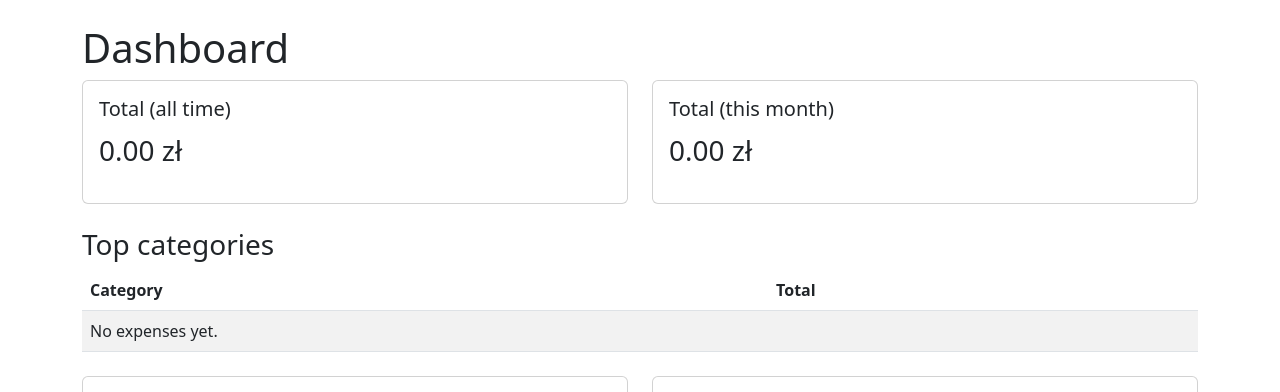
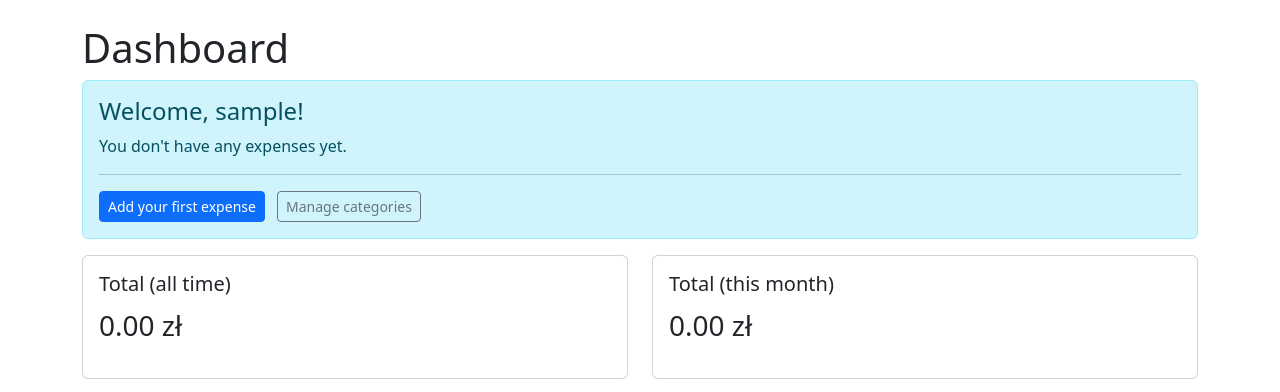
Before and after one commit to KacperKicior/ExpenseTracker, a Django app: page / in a window 1280 px wide. Shown: the part 56-448 px from the top of the page. Run offline with Django 5.2, Linux system fonts and the light colour scheme; the visitor is signed in with stand-in values (Sample User, id 1); data that the repository does not hold is empty.

Commit message:
Onboarding logic added
For new users without any expenses a alert diagram will apear guiding them through basics

```diff
--- a/expenses/templates/expenses/dashboard.html
+++ b/expenses/templates/expenses/dashboard.html
@@ -1,6 +1,25 @@
 {% extends "base.html" %}
 {% block content %}
 <h1>Dashboard</h1>
+
+{% if not has_expenses %}
+<div class="alert alert-info" role="alert">
+  <h4 class="alert-heading">Welcome, {{ user.username }}!</h4>
+  <p>
+    You don't have any expenses yet.
+  </p>
+  <hr>
+  <p class="mb-0">
+    <a href="{% url 'expenses:expense_add' %}" class="btn btn-primary btn-sm">
+      Add your first expense
+    </a>
+    <a href="{% url 'expenses:category_list' %}" class="btn btn-outline-secondary btn-sm ms-2">
+      Manage categories
+    </a>
+  </p>
+</div>
+{% endif %}
+
 
 <div class="row mb-4">
   <div class="col-md-6">
--- a/expenses/views.py
+++ b/expenses/views.py
@@ -21,7 +21,8 @@ def dashboard(request):
     today = timezone.now().date()
     start_of_month = today.replace(day=1)
 
-    # Basic totals
+    has_expenses = Expense.objects.filter(user=request.user).exists()
+
     total_all = Expense.objects.filter(user=request.user).aggregate(
         Sum('amount')
     )['amount__sum'] or 0
@@ -32,7 +33,6 @@ def dashboard(request):
         date__lte=today
     ).aggregate(Sum('amount'))['amount__sum'] or 0
 
-    # Top categories
     by_category_qs = (
         Expense.objects.filter(user=request.user)
         .values('category__name')
@@ -40,14 +40,12 @@ def dashboard(request):
         .order_by('-total')
     )
 
-    # Data for category pie chart
     category_labels = []
     category_totals = []
     for row in by_category_qs:
         category_labels.append(row['category__name'] or "(No category)")
         category_totals.append(float(row['total']))
 
-    # Data for monthly bar chart (last 6 months)
     monthly_qs = (
         Expense.objects.filter(user=request.user)
         .annotate(month=TruncMonth('date'))
@@ -64,18 +62,16 @@ def dashboard(request):
             monthly_totals.append(float(row['total']))
 
     context = {
+        'has_expenses': has_expenses,
         'total_all': total_all,
         'total_this_month': total_this_month,
         'by_category': by_category_qs[:5],
-
-        # JSON for Chart.js
         'category_labels_json': json.dumps(category_labels),
         'category_totals_json': json.dumps(category_totals),
         'monthly_labels_json': json.dumps(monthly_labels),
         'monthly_totals_json': json.dumps(monthly_totals),
     }
     return render(request, 'expenses/dashboard.html', context)
-
 
 
 from django.core.paginator import Paginator
```
